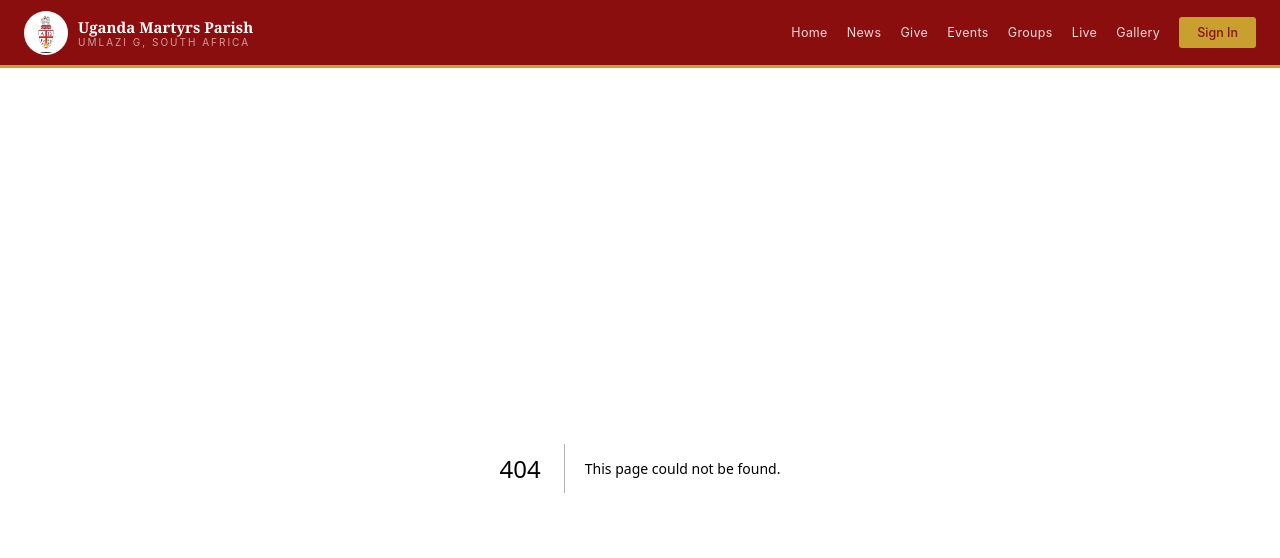
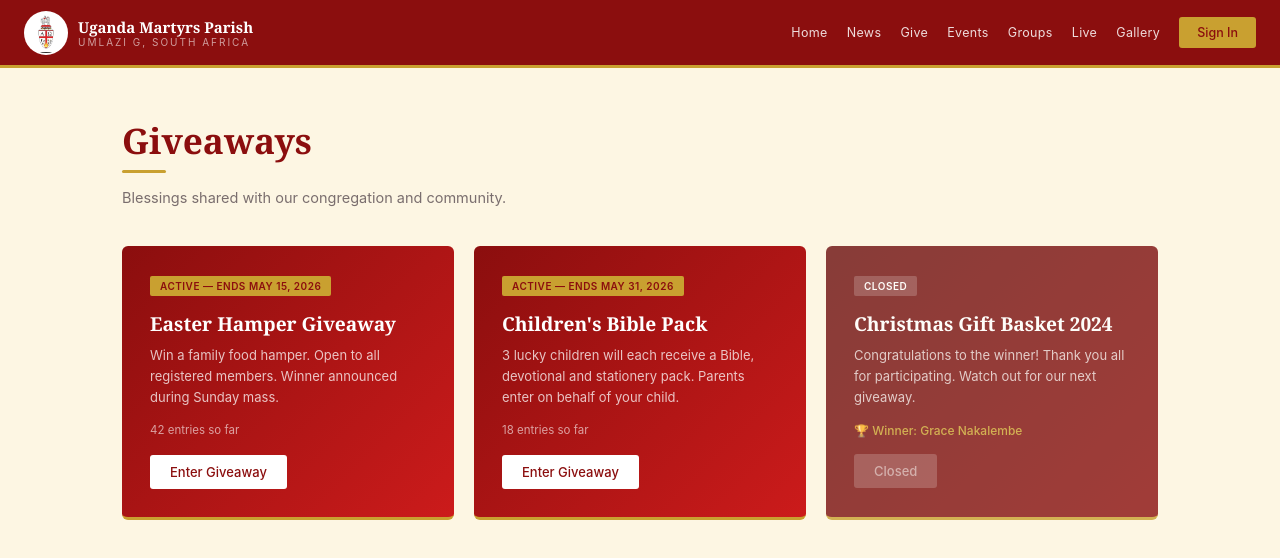
Before and after one commit to multi2editor/uganda-martyrs-parish, a Next.js app: page /giveaways in a window 1280 px wide. Before the commit this address had no page. Shown: the top 558 px of the page. Built offline with nearby package versions, Linux system fonts and the light colour scheme.

Commit message:
add giveaways page

```diff
--- /dev/null
+++ b/app/giveaways/page.tsx
@@ -0,0 +1,89 @@
+export default function Giveaways() {
+  const giveaways = [
+    {
+      title: 'Easter Hamper Giveaway',
+      desc: 'Win a family food hamper. Open to all registered members. Winner announced during Sunday mass.',
+      ends: 'May 15, 2026',
+      entries: 42,
+      status: 'active'
+    },
+    {
+      title: "Children's Bible Pack",
+      desc: '3 lucky children will each receive a Bible, devotional and stationery pack. Parents enter on behalf of your child.',
+      ends: 'May 31, 2026',
+      entries: 18,
+      status: 'active'
+    },
+    {
+      title: 'Christmas Gift Basket 2024',
+      desc: 'Congratulations to the winner! Thank you all for participating. Watch out for our next giveaway.',
+      ends: 'December 25, 2024',
+      entries: 87,
+      status: 'closed',
+      winner: 'Grace Nakalembe'
+    },
+  ]
+
+  return (
+    <main style={{padding: '3rem 2rem', maxWidth: '1100px', margin: '0 auto'}}>
+      <h1 style={{fontFamily: 'Georgia, serif', fontSize: '2.2rem', color: '#8b0e0e', marginBottom: '0.4rem'}}>Giveaways</h1>
+      <div style={{width: '44px', height: '3px', background: '#c9a030', marginBottom: '1rem', borderRadius: '2px'}}></div>
+      <p style={{color: '#7a6e6e', fontSize: '14.5px', marginBottom: '2.5rem'}}>Blessings shared with our congregation and community.</p>
+
+      <div style={{display: 'grid', gridTemplateColumns: 'repeat(auto-fit, minmax(300px, 1fr))', gap: '1.25rem'}}>
+        {giveaways.map((g, i) => (
+          <div key={i} style={{
+            background: g.status === 'active' ? 'linear-gradient(135deg, #8b0e0e, #cc1b1b)' : 'linear-gradient(135deg, #6b0e0e, #8b0e0e)',
+            borderRadius: '6px',
+            padding: '1.75rem',
+            color: 'white',
+            borderBottom: '3px solid #c9a030',
+            opacity: g.status === 'closed' ? 0.8 : 1,
+            position: 'relative' as const,
+            overflow: 'hidden'
+          }}>
+            {/* STATUS BADGE */}
+            <span style={{
+              fontSize: '10px',
+              background: g.status === 'active' ? '#c9a030' : 'rgba(255,255,255,0.2)',
+              color: g.status === 'active' ? '#8b0e0e' : 'white',
+              padding: '4px 10px',
+              borderRadius: '2px',
+              display: 'inline-block',
+              marginBottom: '0.85rem',
+              fontWeight: '600',
+              letterSpacing: '0.5px',
+              textTransform: 'uppercase' as const
+            }}>{g.status === 'active' ? `Active — Ends ${g.ends}` : 'Closed'}</span>
+
+            <h3 style={{fontFamily: 'Georgia, serif', fontSize: '1.2rem', marginBottom: '0.5rem'}}>{g.title}</h3>
+            <p style={{fontSize: '13px', color: 'rgba(255,255,255,0.75)', marginBottom: '1rem', lineHeight: '1.6'}}>{g.desc}</p>
+
+            {g.status === 'active' && (
+              <p style={{fontSize: '11.5px', color: 'rgba(255,255,255,0.6)', marginBottom: '1.1rem'}}>{g.entries} entries so far</p>
+            )}
+
+            {g.winner && (
+              <p style={{fontSize: '12px', color: '#c9a030', marginBottom: '1rem', fontWeight: '500'}}>🏆 Winner: {g.winner}</p>
+            )}
+
+            <button
+              disabled={g.status === 'closed'}
+              style={{
+                background: g.status === 'active' ? 'white' : 'rgba(255,255,255,0.2)',
+                color: g.status === 'active' ? '#8b0e0e' : 'rgba(255,255,255,0.5)',
+                border: 'none',
+                padding: '9px 20px',
+                borderRadius: '3px',
+                fontSize: '13px',
+                fontWeight: '500',
+                cursor: g.status === 'active' ? 'pointer' : 'default',
+                fontFamily: 'Inter, sans-serif'
+              }}
+            >{g.status === 'active' ? 'Enter Giveaway' : 'Closed'}</button>
+          </div>
+        ))}
+      </div>
+    </main>
+  )
+}
```
